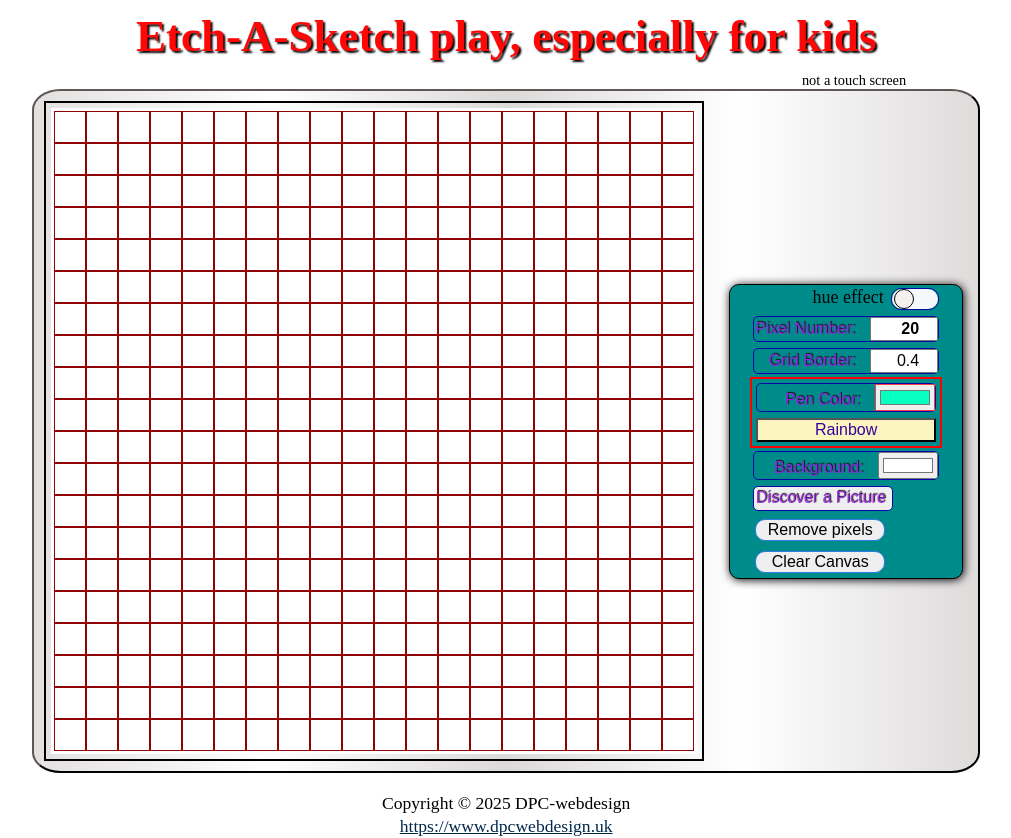
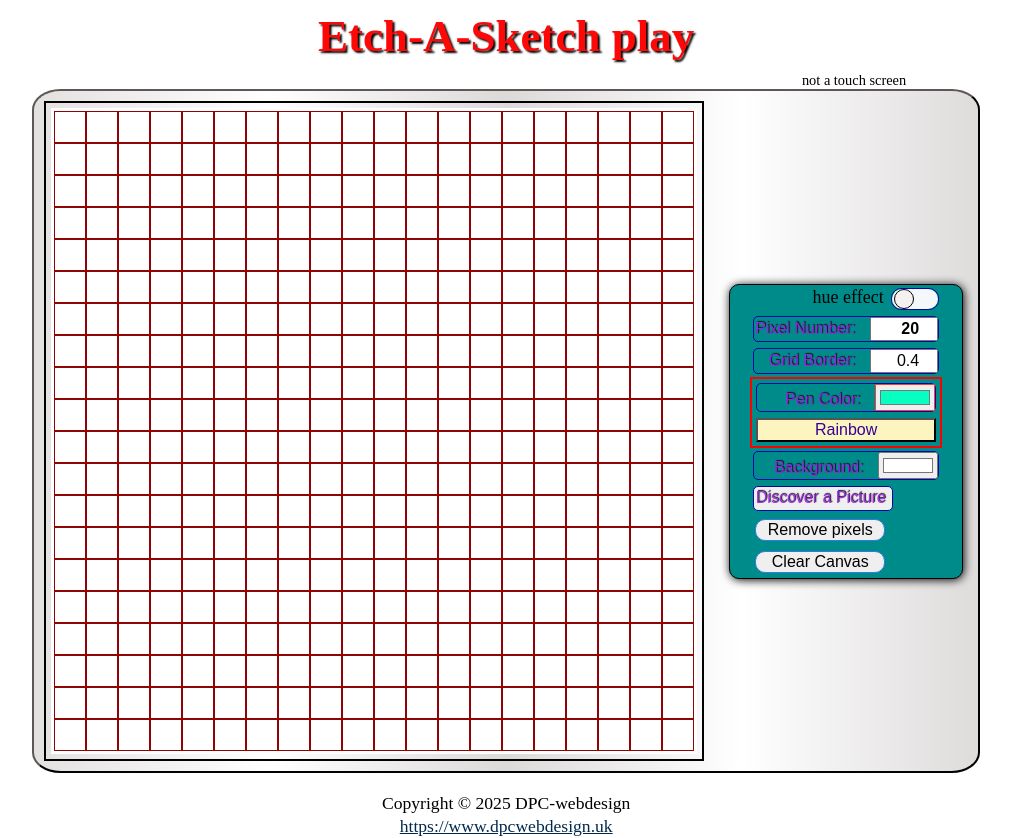
Before and after one commit to petredemi/Etch-a-Sketch, a plain HTML site: page index.html in a window 1280 px wide. Shown: the whole page, without its empty margins (121-1132 px from the left). Drawn offline with Linux system fonts and the light colour scheme.

Commit message:
spelling

```diff
--- a/index.html
+++ b/index.html
@@ -13,7 +13,7 @@
 </head>
 <body>
 
-    <h1>Etch-A-Sketch play, especially for kids </h1>
+    <h1>Etch-A-Sketch play </h1>
     <div id="desktop" style="width: 90%;
     max-width: 800px; font-size: 0.9rem;"></div>
     <div class = 'mycanvas'>
```
